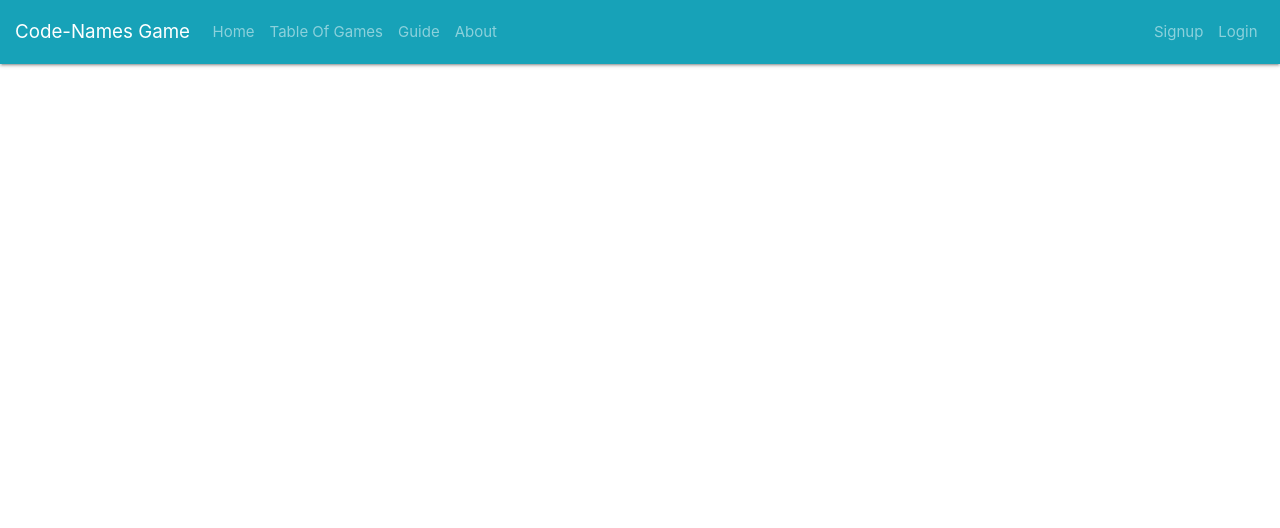
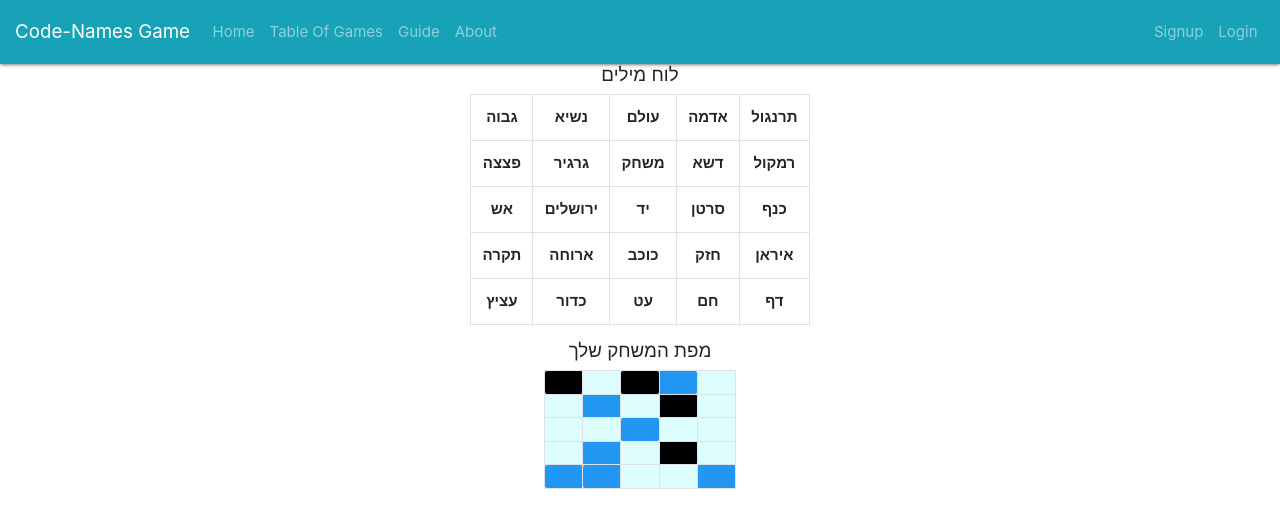
Before and after one commit to avi326/CodeNames, a Vue app: page /game in a window 1280 px wide. Shown: the top 528 px of the page. Built offline with nearby package versions, Linux system fonts and the light colour scheme; no server answers; what vue-chat-scroll would draw is missing.

Commit message:
add game borad

```diff
--- a/src/components/TableOfGames.vue
+++ b/src/components/TableOfGames.vue
@@ -17,7 +17,7 @@
         <tbody>
           <tr v-for="game in games" :key="game.id">
             <td> {{ game.player1 }}</td>
-            <td v-if="game.player2==''"> Join! </td>
+            <td v-if="game.player2==''"> <router-link :to="{ name: 'Game'}"> Join!  </router-link> </td>
             <td v-else> {{ game.player2 }} </td>
             <td class="play_now">  {{ game.countPlayers }} </td>
             <td> <i class="material-icons delete" @click="deleteGame(game.id)">delete</i> </td>
--- /dev/null
+++ b/src/components/game/Game.vue
@@ -0,0 +1,137 @@
+<template>
+    <div>
+        <div style="text-align: center">
+            <h3 class="lead text-center"> לוח מילים</h3>
+            <table class="table table-bordered text-center words">
+                <tbody>
+                    <tr>
+                        <th class="text-center">גבוה</th>
+                        <th class="text-center">נשיא</th>
+                        <th class="text-center">עולם</th>
+                        <th class="text-center">אדמה</th>
+                        <th class="text-center">תרנגול</th>
+                    </tr>
+                    <tr>
+                        <th class="text-center">פצצה</th>
+                        <th class="text-center">גרגיר</th>
+                        <th class="text-center">משחק</th>
+                        <th class="text-center">דשא</th>
+                        <th class="text-center">רמקול</th>
+                    </tr>
+                    <tr>
+                        <th class="text-center">אש</th>
+                        <th class="text-center">ירושלים</th>
+                        <th class="text-center">יד</th>
+                        <th class="text-center">סרטן</th>
+                        <th class="text-center">כנף</th>
+                    </tr>
+                    <tr>
+                        <th class="text-center">תקרה</th>
+                        <th class="text-center">ארוחה</th>
+                        <th class="text-center">כוכב</th>
+                        <th class="text-center">חזק</th>
+                        <th class="text-center">איראן</th>
+                    </tr>
+                    <tr>
+                        <th class="text-center">עציץ</th>
+                        <th class="text-center">כדור</th>
+                        <th class="text-center">עט</th>
+                        <th class="text-center">חם</th>
+                        <th class="text-center">דף</th>
+                    </tr>
+                </tbody>
+            </table>
+        </div>
+
+            <div style="text-align: center">
+                <h3 class="lead text-center">מפת המשחק שלך</h3>
+                <table style="width:15%" class="table table-bordered mapTable">
+                    <tr>
+                        <td class="black"></td>
+                        <td ></td>
+                        <td class="black"></td>
+                        <td class="blue"> </td>
+                        <td> </td>
+                    </tr>
+                    <tr>
+                        <td ></td>
+                        <td class="blue" ></td>
+                        <td ></td>
+                        <td class="black"></td>
+                        <td ></td>
+                    </tr>
+                    <tr>
+                        <td ></td>
+                        <td ></td>
+                        <td class="blue" ></td>
+                        <td ></td>
+                        <td ></td>
+                    </tr>
+                    <tr>
+                        <td ></td>
+                        <td class="blue" ></td>
+                        <td ></td>
+                        <td class="black"></td>
+                        <td ></td>
+                    </tr>
+                    <tr>
+                        <td class="blue" ></td>
+                        <td class="blue" ></td>
+                        <td ></td>
+                        <td ></td>
+                        <td class="blue"></td>
+                    </tr>
+                </table>
+            </div>
+        </div>
+</template>
+
+<script>
+export default {
+
+}
+</script>
+
+<style>
+
+table.words {
+    margin-left:auto;
+    margin-right:auto;
+        text-align: center
+}
+
+table.mapTable {
+    margin-left:auto;
+    margin-right:auto;
+        text-align: center
+}
+
+table.mapTable {
+    width: 10%;
+    border-collapse: collapse;
+    border: 1px solid black;
+    background-color: rgb(221, 253, 255);
+    margin: 0px auto;
+}
+
+table.mapTable.td {
+    float:left;
+    width: 100%;
+    padding-bottom: 100%; /* = width for a 1:1 aspect ratio */
+    background-color: rgb(221, 200, 200);
+}
+
+table.mapTable.td.blue {
+    float:left;
+    width: 100%;
+    padding-bottom: 100%; /* = width for a 1:1 aspect ratio */
+    background-color: rgb(0, 119, 255);
+}
+
+table.mapTable.td.black {
+    float:left;
+    width: 100%;
+    padding-bottom: 100%; /* = width for a 1:1 aspect ratio */
+    background-color: rgb(0, 0, 0);
+}
+</style>
--- a/src/router/index.js
+++ b/src/router/index.js
@@ -7,6 +7,7 @@ import TableOfGames from '@/components/TableOfGames'
 import Chat from '@/components/Chat'
 import Signup from '@/components/auth/Signup'
 import Login from '@/components/auth/Login'
+import Game from '@/components/game/Game'
 
 Vue.use(Router)
 
@@ -56,6 +57,11 @@ export default new Router({
       path: '/login',
       name: 'Login',
       component: Login
+    },
+    {
+      path: '/game',
+      name: 'Game',
+      component: Game
     }
   ]
 })
```
